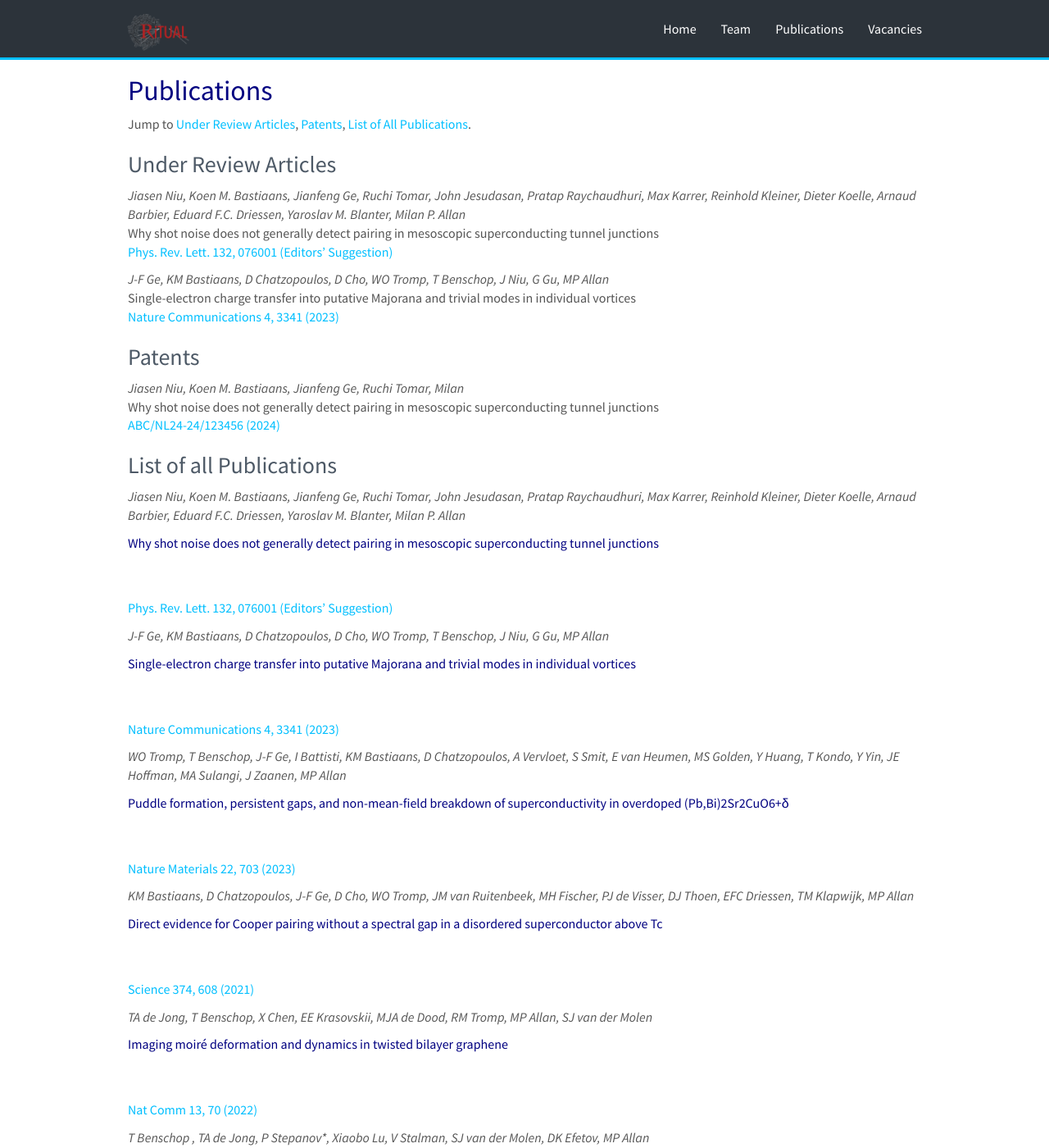
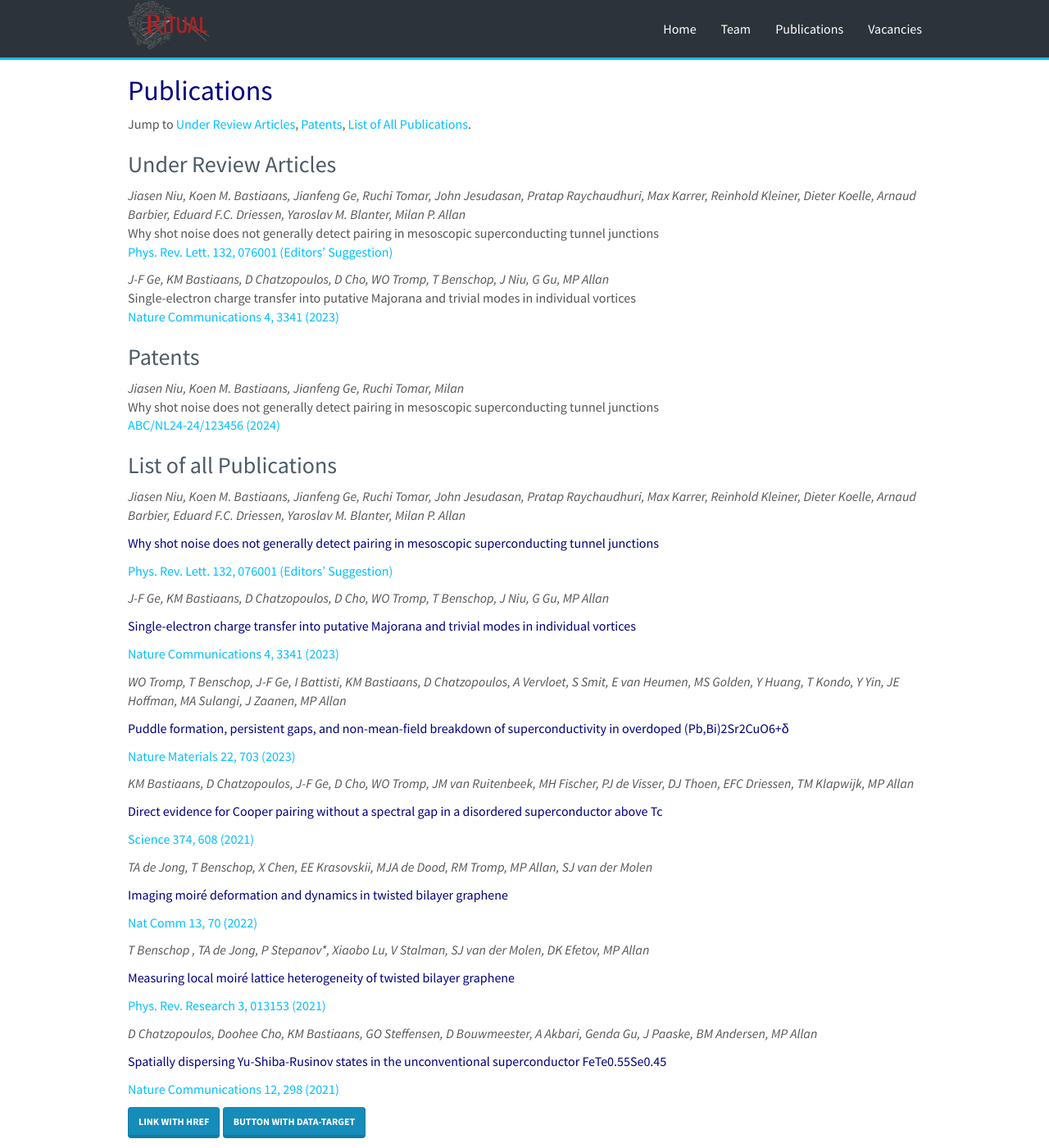
Before and after one commit to RamzaBasharat/MBZUAI, a Jekyll site: the page built from _pages/publications.md, in a window 1280 px wide and 1400 px high. Shown: the whole window at 82% size. Built offline with Jekyll 4.4.1, drawn with Linux system fonts in a browser that asks for light colours; nearby versions of some CDN libraries.

Commit message:
designing publishing page

```diff
--- a/_pages/publications.md
+++ b/_pages/publications.md
@@ -35,8 +35,8 @@ Jump to [Under Review Articles](#under-review-articles), [Patents](#patents), [L
 {% for publi in site.data.publist%}
 
   <em>{{ publi.authors }} </em>
-  <p class="navy">{{ publi.title }}</p><br />
-  <br /><a href="{{ publi.link.url }}">{{ publi.link.display }}</a>
+  <p class="navy">{{ publi.title }}</p>
+  <a href="{{ publi.link.url }}">{{ publi.link.display }}</a>
 
 {% endfor %}
 
--- a/css/main.scss
+++ b/css/main.scss
@@ -180,7 +180,7 @@ color:#99a7b2;
 .navbar-logo {
     height: 60px; /* Adjust the height of the logo */
     width: auto; /* Automatically adjust the width to maintain aspect ratio */
-    padding-top: 15px; /* Add some space between the logo and the text */
+    margin-top: 15px; /* Add some space between the logo and the text */
     margin-right: 10px; /* Add some space between the logo and the text */
     padding:auto;
 }
```
